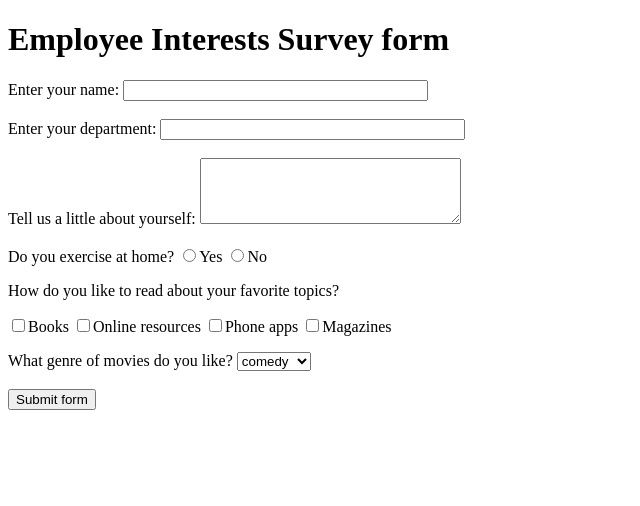
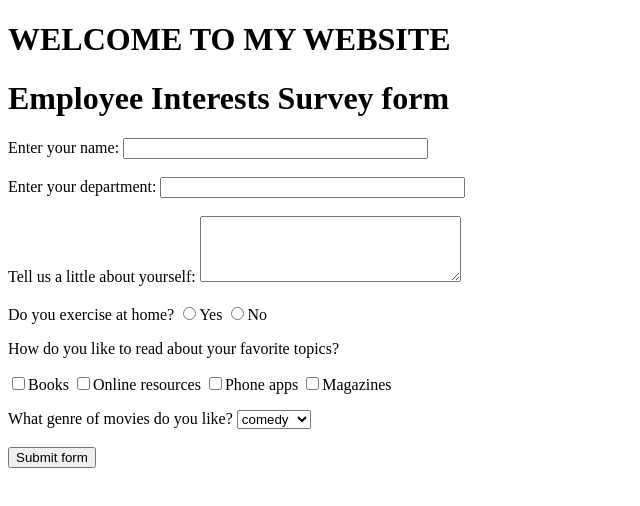
Before and after one commit to ndagijimanarick/ndagijimanarick.github.io, a plain HTML site: page index.html in a window 1280 px wide. Shown: the whole page, without its empty margins (0-640 px from the left). Drawn offline with Linux system fonts and the light colour scheme.

Commit message:
added new line

```diff
--- a/index.html
+++ b/index.html
@@ -6,6 +6,7 @@
 <title>Employee Interests Survey</title>
 </head>
 <body style="background: img src='dowload.jpg' width=800 height=800">
+  <h1 style text-align:center;color:"green">WELCOME TO MY WEBSITE</h1>
 <!-- as it is a survey form, we will need to submit the details, hence we use form -->
 <!-- We can give absolute url, or relative url like /nextpage.jsp, and specify POST or GET method -->
 <form action="http://google.co.in">
```
